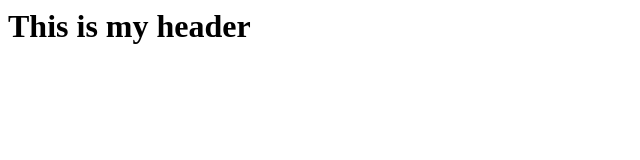
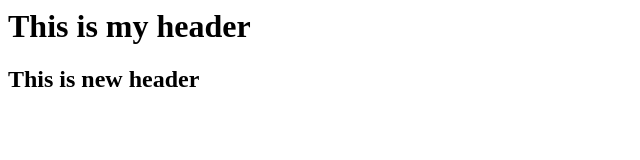
Before and after one commit to avinashtelkar/HttpsRemoteRepo, a plain HTML site: page index.html in a window 1280 px wide. Shown: the whole page, without its empty margins (0-640 px from the left). Drawn offline with Linux system fonts and the light colour scheme.

Commit message:
Added header

```diff
--- a/index.html
+++ b/index.html
@@ -4,5 +4,6 @@
 	</head>
 		<body>
 			<h1>This is my header</h1>
+			<h2>This is new header</h2>
 		</body>
 </htm>
```
